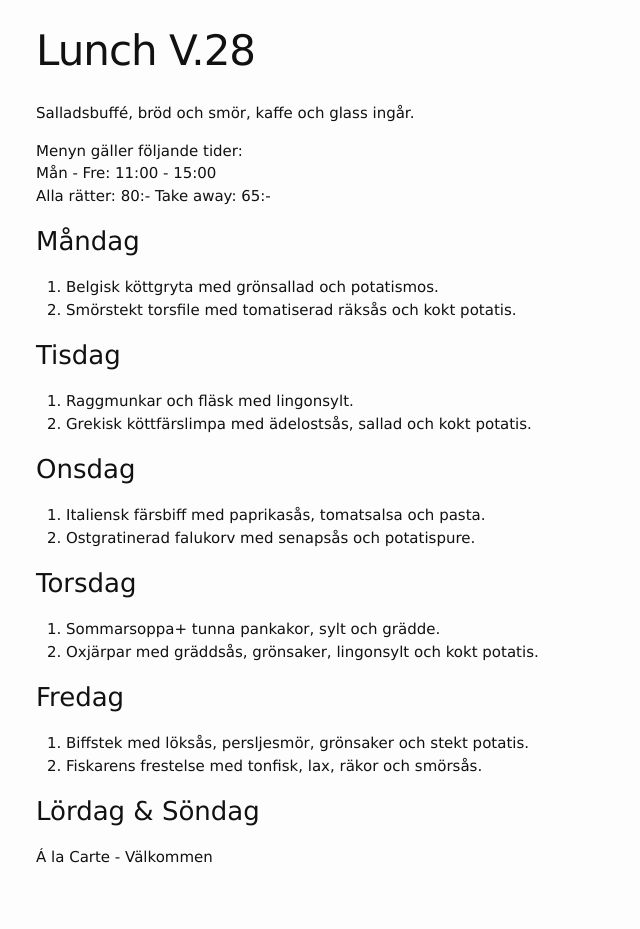
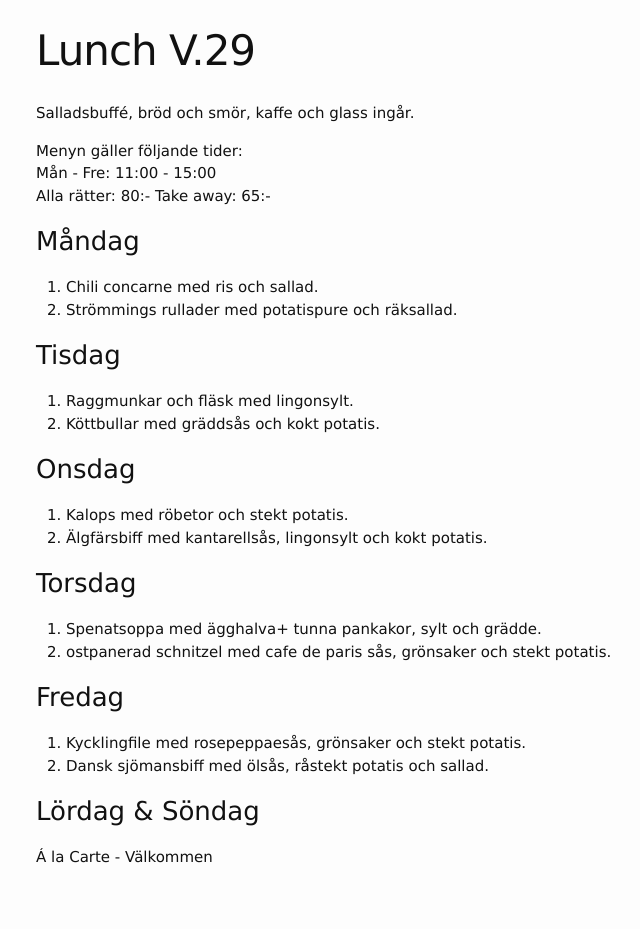
Before and after one commit to FarInn62/farinn62.github.io, a Jekyll site: the page built from lunch.md, in a window 1280 px wide. Shown: the whole page, without its empty margins (234-874 px from the left). Built offline with Jekyll 4.4.1, drawn with Linux system fonts in a browser that asks for light colours.

Commit message:
Update lunch.md

```diff
--- a/lunch.md
+++ b/lunch.md
@@ -1,6 +1,6 @@
 ---
 layout: foodmenu
-title: Lunch V.28
+title: Lunch V.29
 permalink: /lunch/
 published: true
 ---
@@ -12,28 +12,28 @@ Alla rätter: 80:- Take away: 65:-
 
 ### Måndag
 
-1. Belgisk köttgryta med grönsallad och potatismos.
-2. Smörstekt torsfile med tomatiserad räksås och kokt potatis.
+1. Chili concarne med ris och sallad.
+2. Strömmings rullader med potatispure och räksallad.
 
 ### Tisdag
 
 1. Raggmunkar och fläsk med lingonsylt.
-2. Grekisk köttfärslimpa med ädelostsås, sallad och kokt potatis.
+2. Köttbullar med gräddsås och kokt potatis.
 
 ### Onsdag
 
-1. Italiensk färsbiff med paprikasås, tomatsalsa och pasta.
-2. Ostgratinerad falukorv med senapsås och potatispure.
+1. Kalops med röbetor och stekt potatis.
+2. Älgfärsbiff med kantarellsås, lingonsylt och kokt potatis.
 
 ### Torsdag
 
- 1. Sommarsoppa+ tunna pankakor, sylt och grädde.
- 2. Oxjärpar med gräddsås, grönsaker, lingonsylt och kokt potatis.
+ 1. Spenatsoppa med ägghalva+ tunna pankakor, sylt och grädde.
+ 2. ostpanerad schnitzel med cafe de paris sås, grönsaker och stekt potatis.
 
 ### Fredag
 
-1. Biffstek med löksås, persljesmör, grönsaker och stekt potatis.
-2. Fiskarens frestelse med tonfisk, lax, räkor och smörsås.
+1. Kycklingfile med rosepeppaesås, grönsaker och stekt potatis.
+2. Dansk sjömansbiff med ölsås, råstekt potatis och sallad.
 
 ### Lördag & Söndag
 Á la Carte - Välkommen
```
